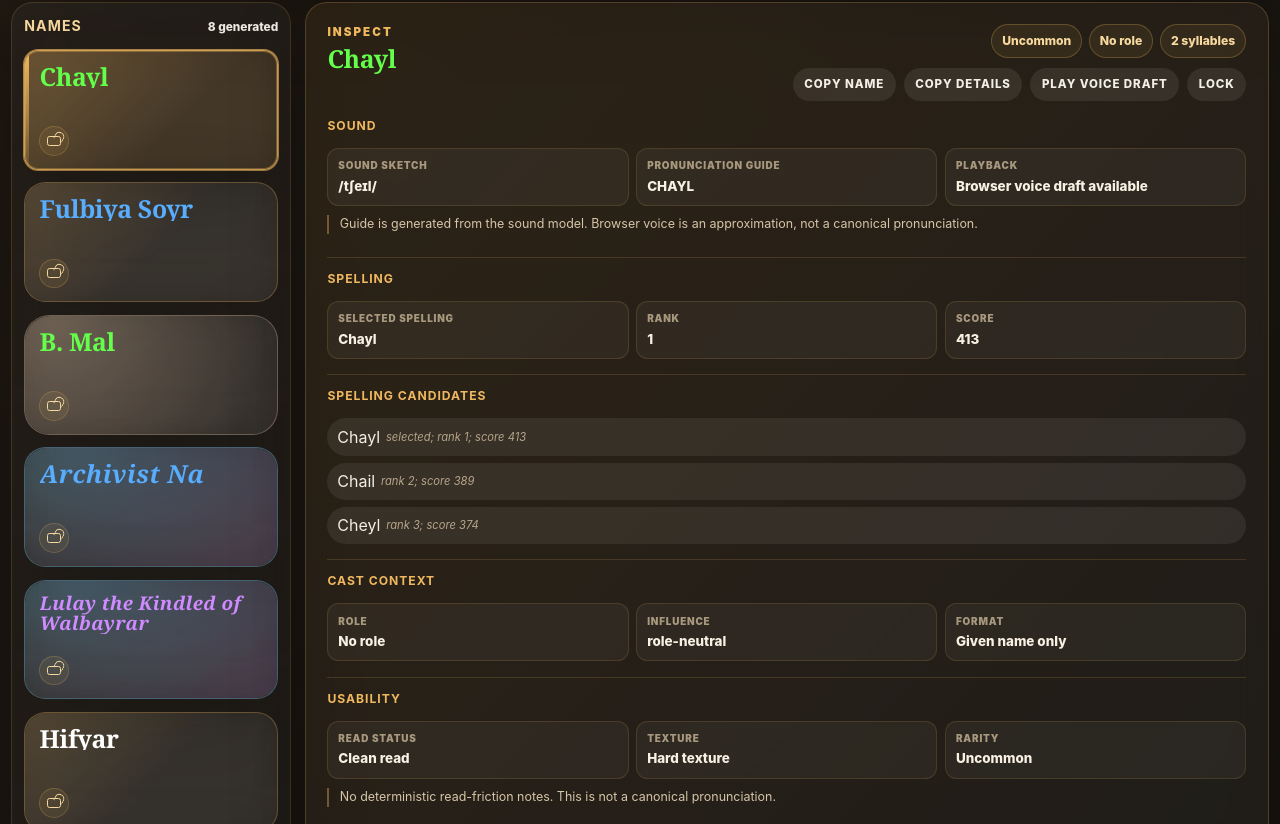
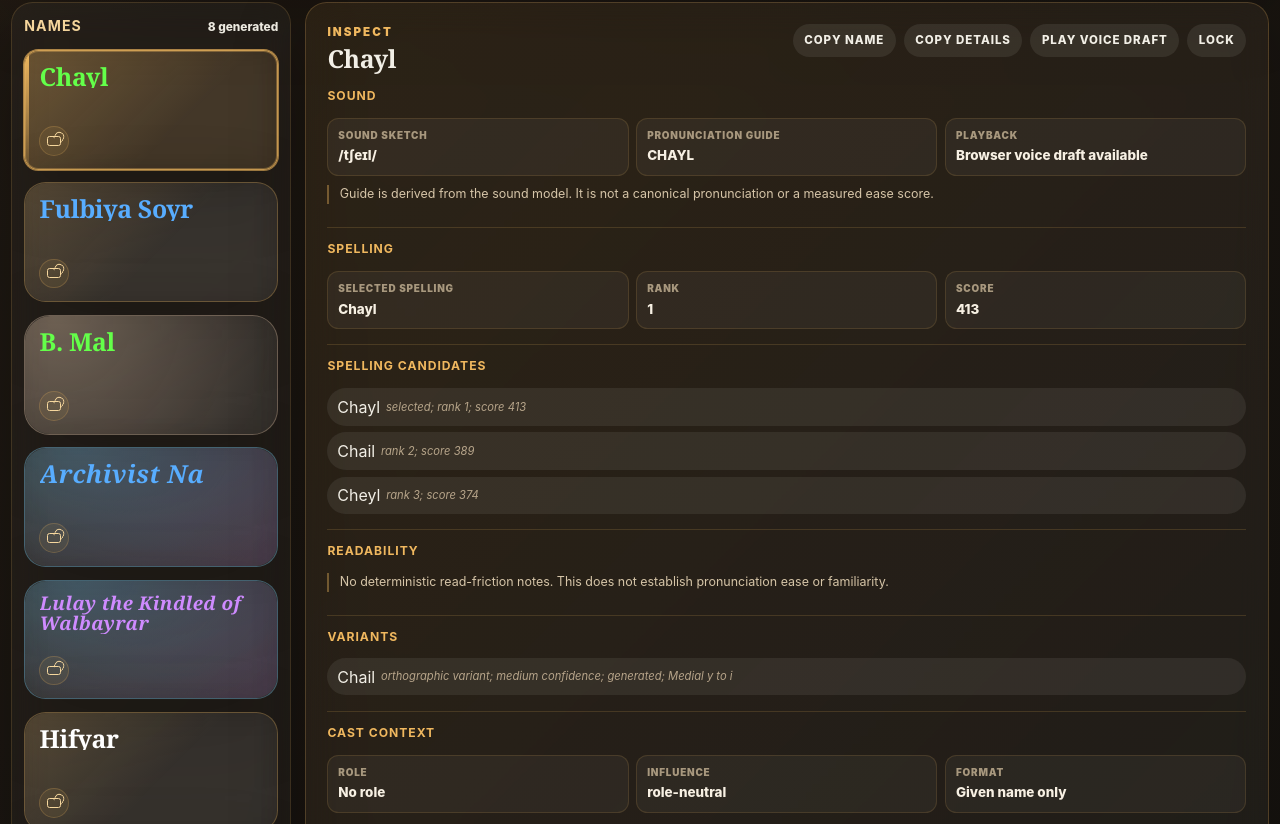
Before and after one commit to jaahay/name-forge, a React (Vite) app: page / in a window 1280 px wide. Shown: the part 436-1260 px from the top of the page. Built offline with nearby package versions, Linux system fonts and the light colour scheme.

Commit message:
Render cast names through shared NameArtifact inspector

```diff
--- a/src/ui/NameInspector.tsx
+++ b/src/ui/NameInspector.tsx
@@ -1,8 +1,9 @@
-import { renderAuditionCue } from '../engine/audition';
-import type { GeneratedName, NameVariant } from '../engine/types';
+import { toNameArtifact } from '../engine/nameArtifact';
+import type { GeneratedName } from '../engine/types';
+import { NameArtifactInspector } from './NameArtifactInspector';
 import { rarityPresentation, scorePresentation } from './presentation';
 import { formatScore } from './score';
-import { getNameDisplayLength, labelFor, protectInitialBreaks } from './namePresentation';
+import { labelFor } from './namePresentation';
 
 interface NameInspectorProps {
   name: GeneratedName;
@@ -10,152 +11,16 @@ interface NameInspectorProps {
   onToggleLockedName: (id: string) => void;
 }
 
-export const visibleSpellingCandidateLimit = 6;
-
-type SpellingCandidate = GeneratedName['spellingCandidates'][number];
-type AuditionCue = ReturnType<typeof renderAuditionCue>;
-
-function metadataFor(name: GeneratedName) {
+function castSections(name: GeneratedName) {
   const identity = name.identity;
   const rarity = rarityPresentation[name.silhouette.rarityBand];
   const roleLabel = name.role?.label ?? 'No role';
   const roleInfluenceLabel = name.roleInfluence ? `${name.roleInfluence.level} influence` : 'role-neutral';
   const textureLabel = `${labelFor(name.silhouette.texture)} texture`;
   const formatLabel = identity ? identity.format.label : `${labelFor(name.silhouette.rhythm)} rhythm`;
-  return { formatLabel, identity, rarity, roleInfluenceLabel, roleLabel, textureLabel };
-}
-
-function variantRelationshipLabel(variant: NameVariant): string {
-  return variant.relationship.replace(/_/g, ' ');
-}
-
-function variantMetadataLabel(variant: NameVariant): string {
-  const generatedLabel = variant.generated ? 'generated' : 'listed';
-  return `${variantRelationshipLabel(variant)}; ${variant.confidence} confidence; ${generatedLabel}; ${variant.source.label}`;
-}
-
-function spellingCandidateMetadataLabel(candidate: SpellingCandidate, selectedSpellingId: string): string {
-  const selectedLabel = candidate.id === selectedSpellingId ? 'selected; ' : '';
-  return `${selectedLabel}rank ${candidate.rank}; score ${formatScore(candidate.score)}`;
-}
-
-function readStatusLabel(name: GeneratedName): string {
-  const noteCount = name.readabilityDiagnostics.length;
-  if (noteCount === 0) return 'Clean read';
-  return `${noteCount} read note${noteCount === 1 ? '' : 's'}`;
-}
-
-function retainedSpellingCandidateSummary(name: GeneratedName): string {
-  return name.spellingCandidates
-    .slice(0, visibleSpellingCandidateLimit)
-    .map((candidate) => `${candidate.text} (${spellingCandidateMetadataLabel(candidate, name.spelling.id)})`)
-    .join(', ');
-}
-
-function selectedNameDetailsText(name: GeneratedName, auditionCue: AuditionCue): string {
-  const spellingCandidates = retainedSpellingCandidateSummary(name) || 'None';
-  return [
-    name.name,
-    `Sound sketch: ${name.sound.transcription}`,
-    `Pronunciation guide: ${auditionCue.displayText}`,
-    `Selected spelling: ${name.spelling.text} (rank ${name.spelling.rank}, score ${formatScore(name.spelling.score)})`,
-    `Spelling candidates: ${spellingCandidates}`,
-    `Read status: ${readStatusLabel(name)}`,
-  ].join('\n');
-}
-
-function copyName(name: GeneratedName) {
-  void navigator.clipboard?.writeText(name.name);
-}
-
-function copyDetails(name: GeneratedName, auditionCue: AuditionCue) {
-  void navigator.clipboard?.writeText(selectedNameDetailsText(name, auditionCue));
-}
-
-function canUseBrowserSpeech(): boolean {
-  return typeof window !== 'undefined' && 'speechSynthesis' in window && typeof SpeechSynthesisUtterance !== 'undefined';
-}
-
-function playVoiceDraft(speechText: string) {
-  if (!canUseBrowserSpeech()) return;
-
-  window.speechSynthesis.cancel();
-  window.speechSynthesis.speak(new SpeechSynthesisUtterance(speechText));
-}
-
-export function NameInspector({ name, isLocked, onToggleLockedName }: NameInspectorProps) {
-  const { formatLabel, identity, rarity, roleInfluenceLabel, roleLabel, textureLabel } = metadataFor(name);
-  const auditionCue = renderAuditionCue(name.sound.sequence);
-  const displayName = protectInitialBreaks(name.name);
-  const displayLength = getNameDisplayLength(name.name);
-  const readNotes = name.readabilityDiagnostics;
-  const spellingCandidates = name.spellingCandidates.slice(0, visibleSpellingCandidateLimit);
-  const hiddenSpellingCandidateCount = name.spellingCandidates.length - spellingCandidates.length;
-  const spellingCandidateLimitNote = hiddenSpellingCandidateCount > 0
-    ? `Showing top ${visibleSpellingCandidateLimit} of ${name.spellingCandidates.length} ranked spelling candidates.`
-    : undefined;
-  const lockActionLabel = `${isLocked ? 'Unlock' : 'Lock'} ${name.name}`;
-  const browserSpeechAvailable = canUseBrowserSpeech();
-  const playVoiceDraftLabel = browserSpeechAvailable
-    ? `Play browser voice draft for ${name.name}`
-    : `Browser voice draft unavailable for ${name.name}`;
-  const playbackStatus = browserSpeechAvailable ? 'Browser voice draft available' : 'Browser voice unavailable';
 
   return (
-    <aside className="selected-name-panel panel" aria-labelledby="selected-name-heading">
-      <header className="selected-name-heading">
-        <div className="selected-name-title-block">
-          <p className="eyebrow inspector-eyebrow">Inspect</p>
-          <h2 id="selected-name-heading" className={`name-card-title ${rarity.className}`} data-name-length={displayLength}>{displayName}</h2>
-        </div>
-        <div className="selected-name-heading-tools">
-          <ul className="selected-name-chips" aria-label="Name snapshot">
-            <li>{rarity.label}</li>
-            <li>{roleLabel}</li>
-            <li>{name.silhouette.syllableCount} syllables</li>
-          </ul>
-          <div className="selected-name-actions" aria-label={`${name.name} selected-name actions`}>
-            <button type="button" className="secondary" aria-label={`Copy name ${name.name}`} onClick={() => copyName(name)}>Copy name</button>
-            <button type="button" className="secondary" aria-label={`Copy details ${name.name}`} onClick={() => copyDetails(name, auditionCue)}>Copy details</button>
-            <button type="button" className="secondary" aria-label={playVoiceDraftLabel} disabled={!browserSpeechAvailable} onClick={() => playVoiceDraft(auditionCue.speechText)}>Play voice draft</button>
-            <button type="button" className="secondary selected-name-lock-action" aria-pressed={isLocked} aria-label={lockActionLabel} onClick={() => onToggleLockedName(name.id)}>{isLocked ? 'Unlock' : 'Lock'}</button>
-          </div>
-        </div>
-      </header>
-
-      <div className="name-detail-grid" aria-label={`Selected details for ${name.name}`}>
-        <section className="detail-block artifact-detail-block">
-          <h3>Sound</h3>
-          <dl className="artifact-fact-list">
-            <div><dt>Sound sketch</dt><dd>{name.sound.transcription}</dd></div>
-            <div><dt>Pronunciation guide</dt><dd>{auditionCue.displayText}</dd></div>
-            <div><dt>Playback</dt><dd>{playbackStatus}</dd></div>
-          </dl>
-          <p className="section-note">Guide is generated from the sound model. Browser voice is an approximation, not a canonical pronunciation.</p>
-        </section>
-
-        <section className="detail-block artifact-detail-block">
-          <h3>Spelling</h3>
-          <dl className="artifact-fact-list">
-            <div><dt>Selected spelling</dt><dd>{name.spelling.text}</dd></div>
-            <div><dt>Rank</dt><dd>{name.spelling.rank}</dd></div>
-            <div><dt>Score</dt><dd>{formatScore(name.spelling.score)}</dd></div>
-          </dl>
-        </section>
-
-        <section className="detail-block artifact-detail-block">
-          <h3>Spelling candidates</h3>
-          <ul className="variants detail-variants" aria-label={`${name.name} ranked spelling candidates`}>
-            {spellingCandidates.map((candidate) => (
-              <li key={`${name.id}-${candidate.id}`}>
-                <span>{candidate.text}</span>
-                <em>{spellingCandidateMetadataLabel(candidate, name.spelling.id)}</em>
-              </li>
-            ))}
-          </ul>
-          {spellingCandidateLimitNote ? <p className="section-note">{spellingCandidateLimitNote}</p> : null}
-        </section>
-
+    <>
       <section className="detail-block artifact-detail-block">
         <h3>Cast context</h3>
         <dl className="artifact-fact-list">
@@ -166,24 +31,12 @@ export function NameInspector({ name, isLocked, onToggleLockedName }: NameInspec
       </section>
 
       <section className="detail-block artifact-detail-block">
-          <h3>Usability</h3>
+        <h3>Generated shape</h3>
         <dl className="artifact-fact-list">
-            <div><dt>Read status</dt><dd>{readStatusLabel(name)}</dd></div>
           <div><dt>Texture</dt><dd>{textureLabel}</dd></div>
           <div><dt>Rarity</dt><dd>{rarity.label}</dd></div>
+          <div><dt>Syllables</dt><dd>{name.silhouette.syllableCount}</dd></div>
         </dl>
-          {readNotes.length > 0 ? (
-            <ul className="readability-list" aria-label={`${name.name} readability notes`}>
-              {readNotes.map((diagnostic) => (
-                <li key={`${name.id}-${diagnostic.id}`} className={`readability-note ${diagnostic.severity}`}>
-                  <strong>{diagnostic.label}</strong>
-                  <span>{diagnostic.detail}</span>
-                </li>
-              ))}
-            </ul>
-          ) : (
-            <p className="section-note">No deterministic read-friction notes. This is not a canonical pronunciation.</p>
-          )}
       </section>
 
       <section className="detail-block" aria-label={`${name.name} score breakdown`}>
@@ -202,15 +55,6 @@ export function NameInspector({ name, isLocked, onToggleLockedName }: NameInspec
         </section>
       ) : null}
 
-        {name.variants.length > 0 ? (
-          <section className="detail-block">
-            <h3>Variants</h3>
-            <ul className="variants detail-variants" aria-label={`${name.name} variants`}>
-              {name.variants.map((variant) => <li key={`${name.id}-${variant.value}`}><span>{variant.value}</span><em>{variantMetadataLabel(variant)}</em></li>)}
-            </ul>
-          </section>
-        ) : null}
-
       {name.roleInfluence ? (
         <section className="detail-block">
           <h3>Role cue</h3>
@@ -221,7 +65,26 @@ export function NameInspector({ name, isLocked, onToggleLockedName }: NameInspec
           </dl>
         </section>
       ) : null}
-      </div>
-    </aside>
+    </>
   );
 }
+
+export function NameInspector({ name, isLocked, onToggleLockedName }: NameInspectorProps) {
+  return (
+    <NameArtifactInspector
+      artifact={toNameArtifact(name)}
+      extraActions={(
+        <button
+          type="button"
+          className="secondary selected-name-lock-action"
+          aria-pressed={isLocked}
+          aria-label={`${isLocked ? 'Unlock' : 'Lock'} ${name.name}`}
+          onClick={() => onToggleLockedName(name.id)}
+        >
+          {isLocked ? 'Unlock' : 'Lock'}
+        </button>
+      )}
+      extraSections={castSections(name)}
+    />
+  );
+}
```
Lines whose indentation alone changed are shown as unchanged.
